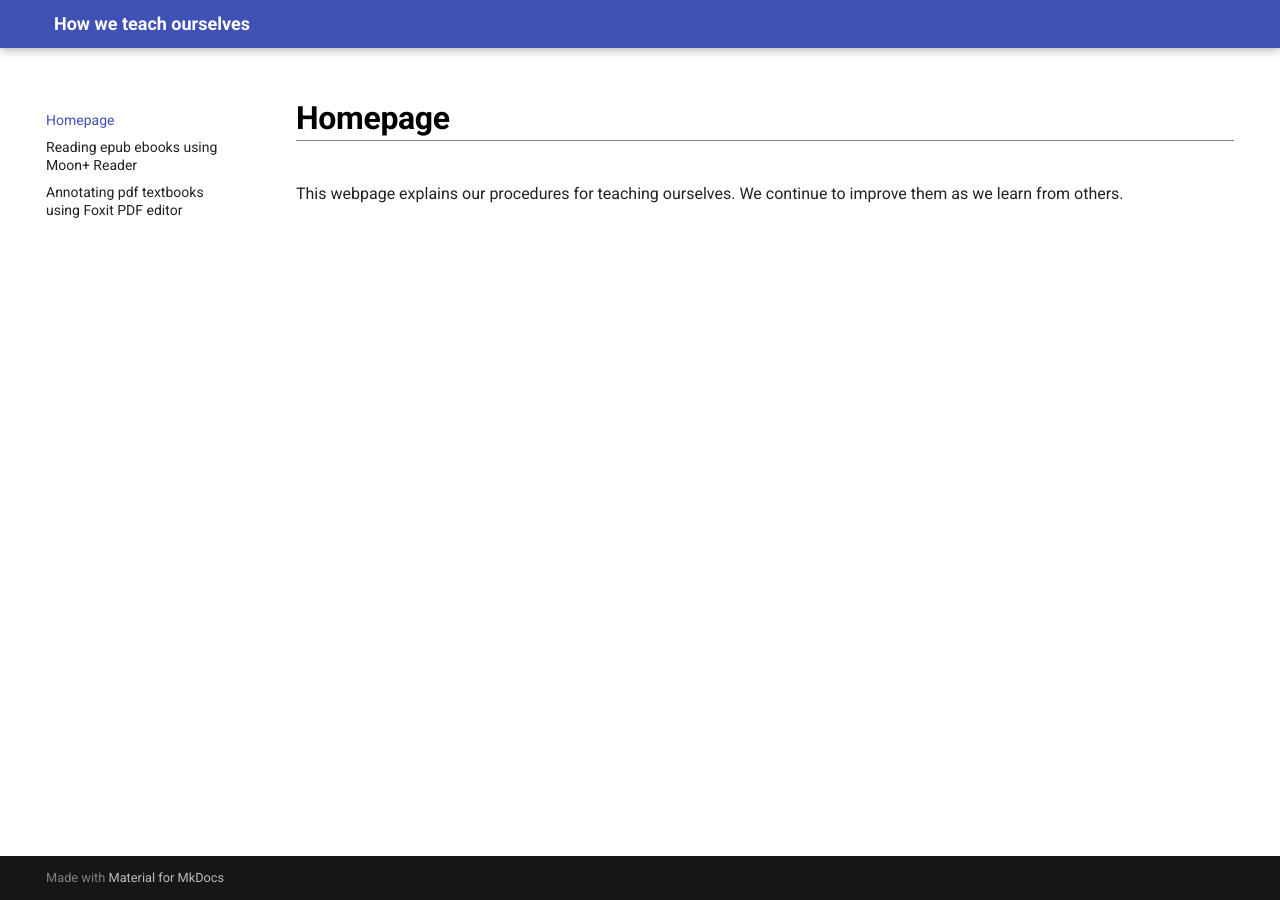
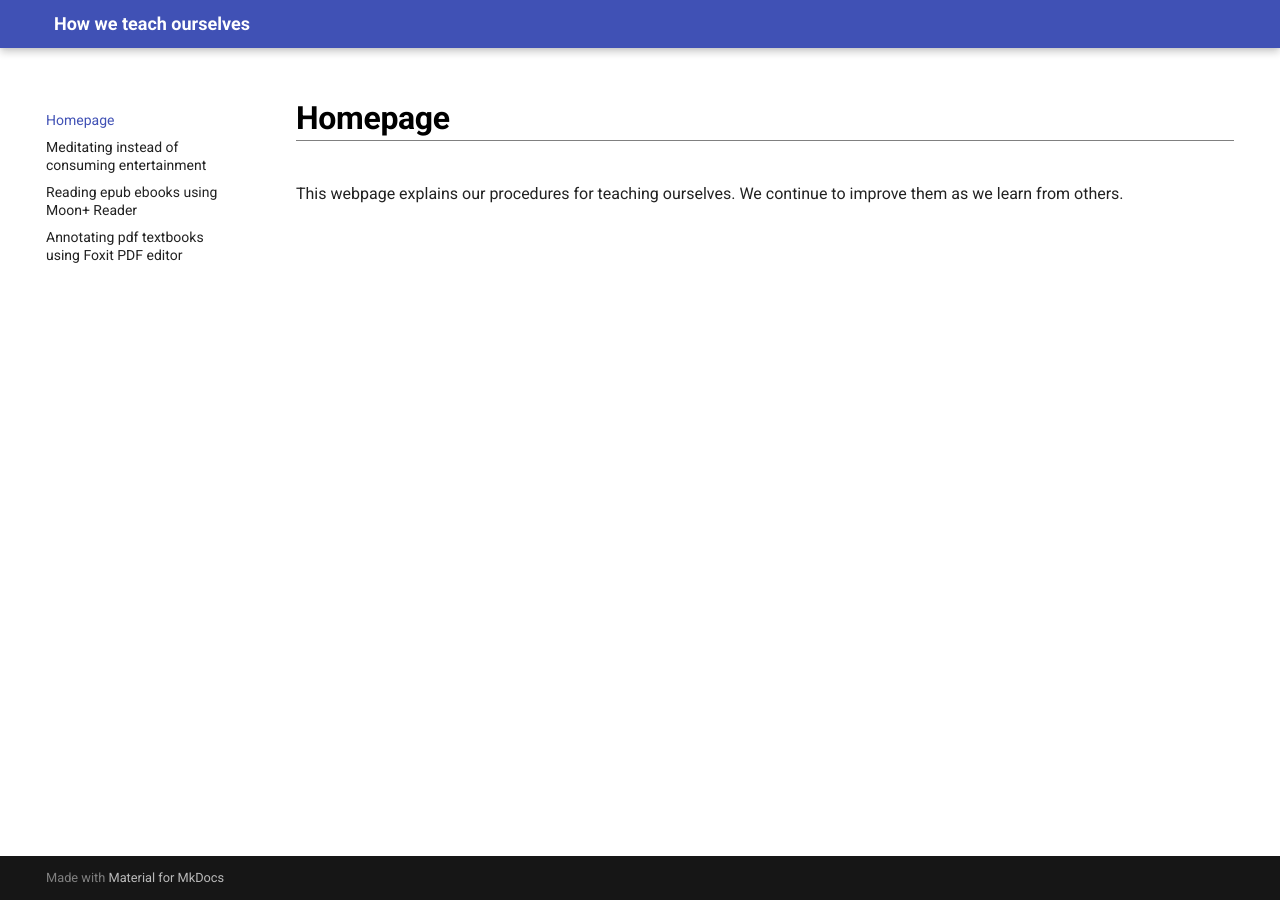
Before and after one commit to maximilian-ho/how-we-teach-ourselves, an MkDocs documentation site: the page built from docs/index.md, in a window 1280 px wide. Built offline with MkDocs 1.6.1 and Material for MkDocs 9.7.7, drawn with Linux system fonts in a browser that asks for light colours.

Commit message:
Update mkdocs.yml

```diff
--- a/mkdocs.yml
+++ b/mkdocs.yml
@@ -2,6 +2,7 @@ site_name: How we teach ourselves
 
 nav:
    - Homepage: "index.md"
+   - Meditating instead of consuming entertainment: "meditation.md"
    - Reading epub ebooks using Moon+ Reader: "epubs.md"
    - Annotating pdf textbooks using Foxit PDF editor: "pdfs.md"
 
```
